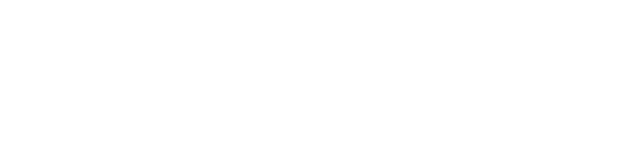
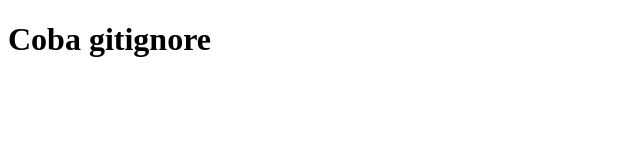
Before and after one commit to Muhammad-Ilham-Ferdiansyah/coba-gitignore, a plain HTML site: page index.html in a window 1280 px wide. Shown: the whole page, without its empty margins (0-640 px from the left). Drawn offline with Linux system fonts and the light colour scheme.

Commit message:
Menambahkan element h1

```diff
--- a/index.html
+++ b/index.html
@@ -7,6 +7,7 @@
     <title>coba gitignore</title>
 </head>
 <body>
+    <h1>Coba gitignore</h1>
 
 </body>
 </html>
```
